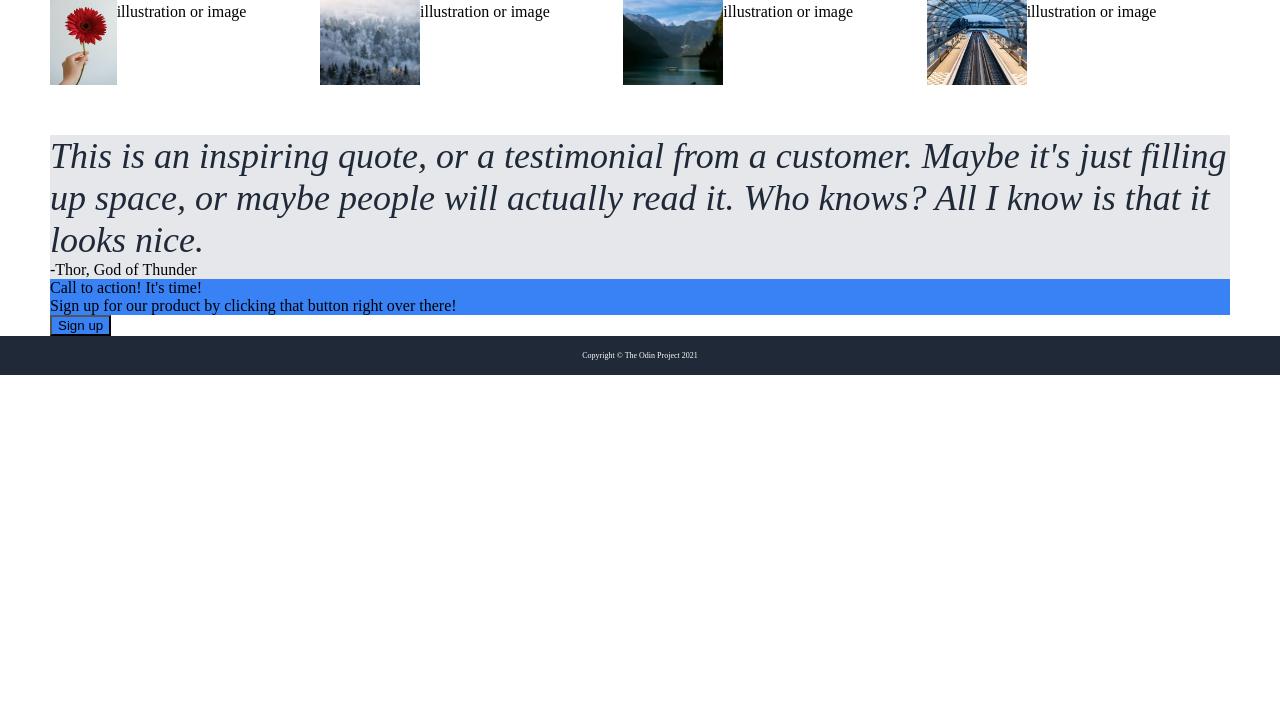
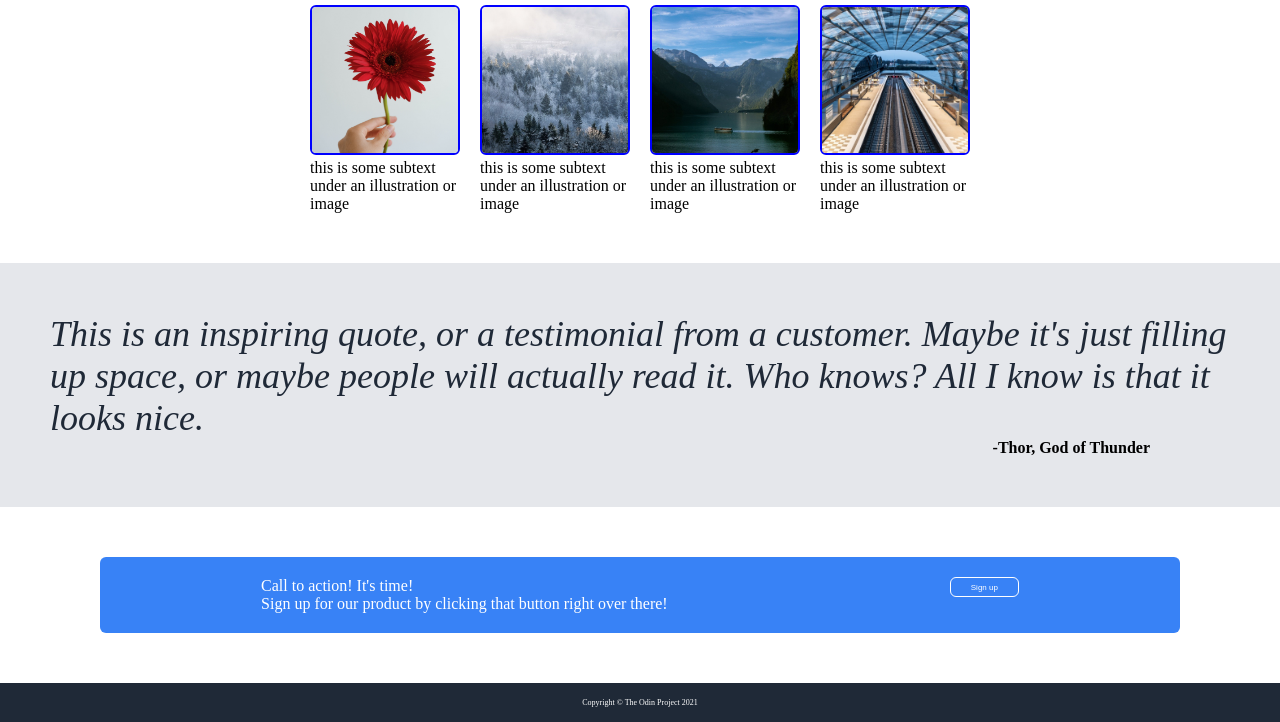
Before and after one commit to tbone0077/odin-landing-page, a plain HTML site: page index.html in a window 1280 px wide. Shown: the part 408-1130 px from the top of the page. Before the commit the page ends 800 px from the top, so only its background shows below. Drawn offline with Linux system fonts and the light colour scheme.

Commit message:
complete instructions

```diff
--- a/index.html
+++ b/index.html
@@ -34,15 +34,35 @@
                 Some random information
             </div>
             <div class="body-top-bottom">
-                <img src="./images/flower.jpg" alt="a pretty flower">this is some subtext under an illustration or image
-                <img src="./images/fog.jpg" alt="fog in the trees">this is some subtext under an illustration or image
-                <img src="./images/mountains.jpg" alt="beautiful lake amongst mountains">this is some subtext under an illustration or image
-                <img src="./images/train.jpg" alt="a cool train station">this is some subtext under an illustration or image
+                <div>
+                <img src="./images/flower.jpg" alt="a pretty flower">
+                <div class="caption">
+                this is some subtext under an illustration or image
+                </div>
+                </div>
+                <div>
+                <img src="./images/fog.jpg" alt="fog in the trees">
+                <div class="caption">
+                this is some subtext under an illustration or image
+                </div>
+                </div>
+                <div>
+                <img src="./images/mountains.jpg" alt="beautiful lake amongst mountains">
+                <div class="caption">
+                this is some subtext under an illustration or image
+                </div>
+                </div>
+                <div>
+                <img src="./images/train.jpg" alt="a cool train station">
+                <div class="caption">
+                this is some subtext under an illustration or image
+                </div>
+                </div>
             </div>
         </div>
         <div class="body-middle">
             <div class="quote">This is an inspiring quote, or a testimonial from a customer. Maybe it's just filling up space, or maybe people will actually read it. Who knows? All I know is that it looks nice.</div>
-            <div>-Thor, God of Thunder</div>
+            <div class="author">-Thor, God of Thunder</div>
         </div>
         <div class="body-bottom">
             <div class="body-bottom-left">
--- a/style.css
+++ b/style.css
@@ -59,7 +59,7 @@ ul {
     color: #E5E7EB;
 }
 
-.body-bottom-left, button {
+.body-bottom, button {
     background-color: #3882F6;
 }
 
@@ -67,10 +67,14 @@ ul {
     font-size: 36px;
     font-weight: 900;
     color: #1F2937;
+    padding-bottom: 20px;
 }
 
 .body-middle {
     background-color: #E5E7EB;
+    display: flex;
+    flex-direction: column;
+    padding: 50px;
 }
 
 .quote {
@@ -91,8 +95,9 @@ ul {
     padding-bottom: 50px;
 }
 
-.header, .body, .footer {
-    padding: 0 50px;
+.header, .body-top, .body-middle, .body-bottom, .footer {
+    padding-left: 50px;
+    padding-right: 50px;
 }
 
 .header-bottom {
@@ -116,10 +121,44 @@ ul {
 
 .body-top-bottom {
     display: flex;
+    gap: 20px;
 }
 
 .body-top-bottom img {
-    height: 100px;
-    width: 100px;
+    height: 150px;
+    width: 150px;
     object-fit: cover;
+    border: 2px solid blue;
+    border-radius: 6px;
+    box-sizing: border-box;
 }
+
+.caption {
+    width: 150px;
+}
+
+.author {
+    font-weight: 700;
+    text-align: right;
+    padding-right: 80px;
+}
+
+.body-bottom {
+    display: flex;
+    justify-content: space-around;
+    margin: 50px 100px;
+    color: white;
+    padding: 20px;
+    border-radius: 6px;
+}
+
+button.body-bottom-right {
+    color: white;
+    border: 1px solid white;
+    padding: 1px 20px;
+    font-size: 8px;
+    display: flex;
+    align-items: center;
+    height: 20px;
+    border-radius: 6px;
+}
```
